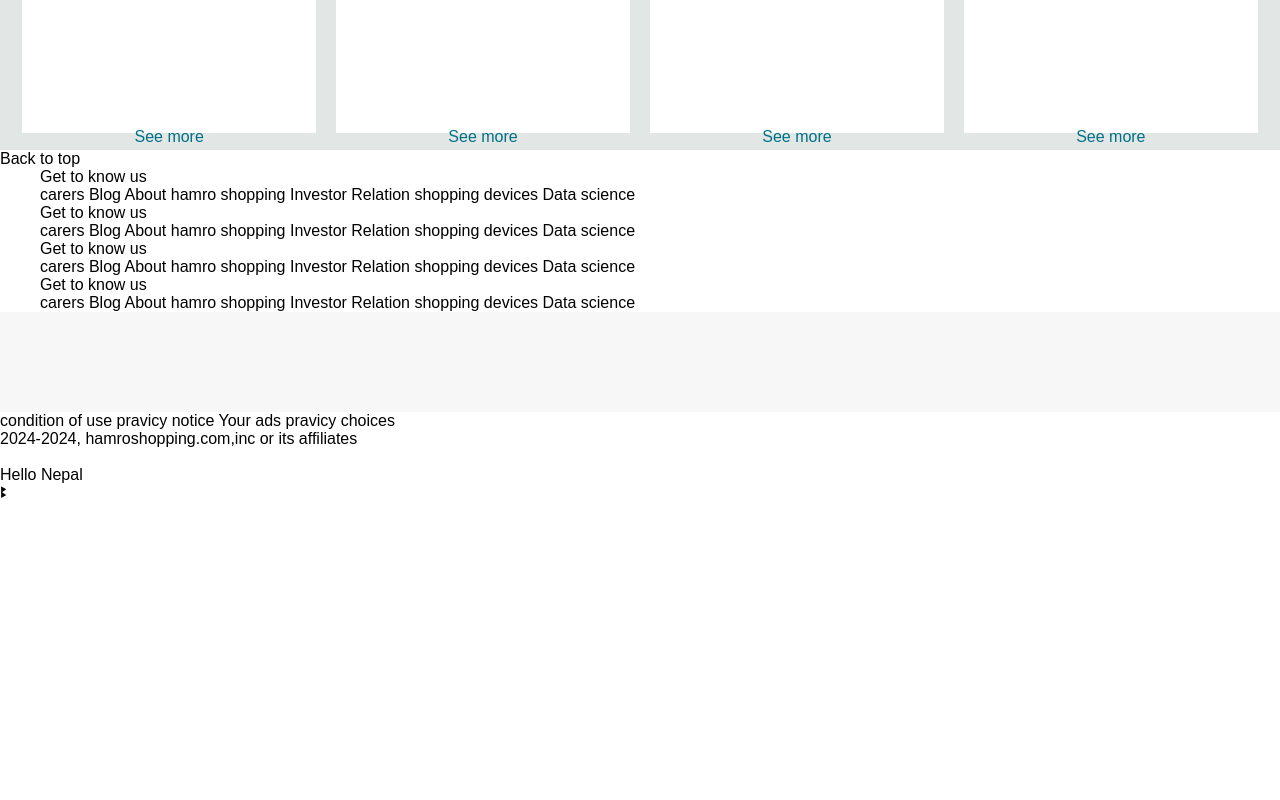
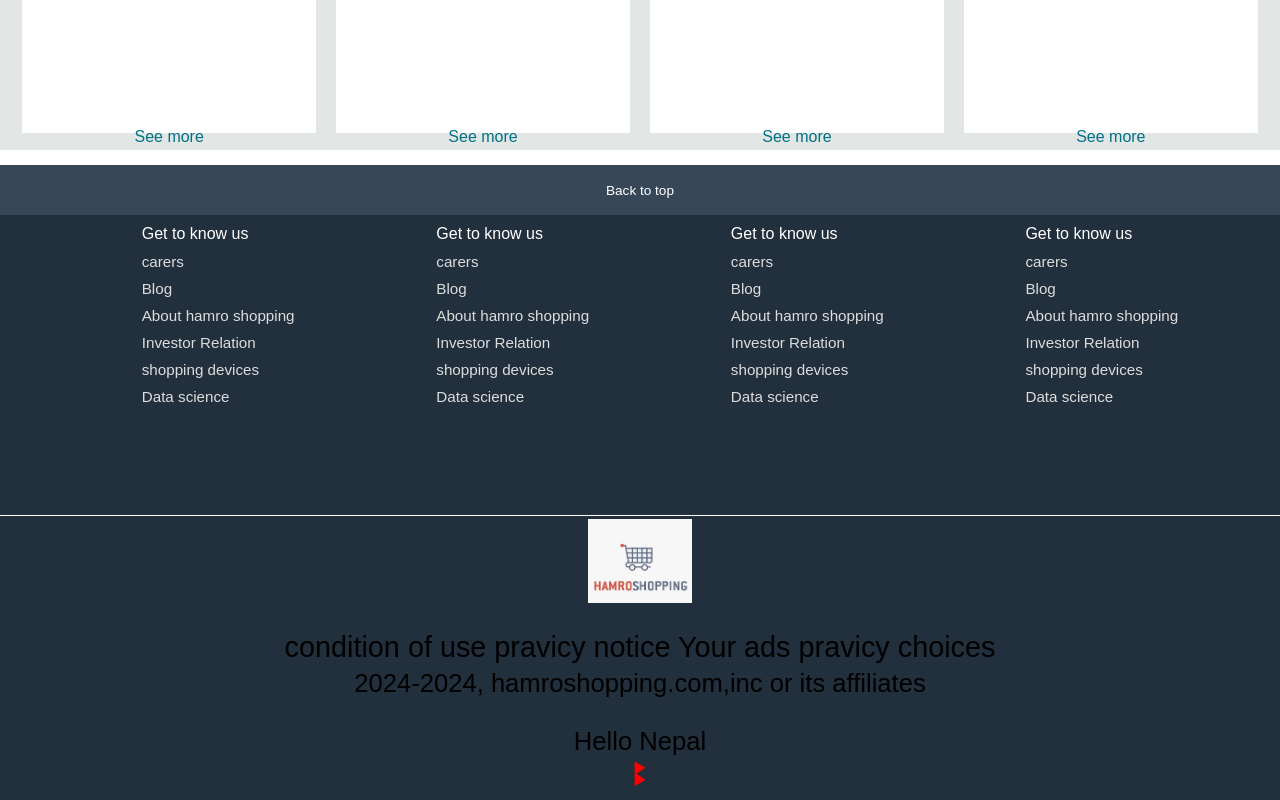
Before and after one commit to nesudip/CSS-Project, a plain HTML site: page index.html in a window 1280 px wide. Shown: the part 1234-2034 px from the top of the page. Before the commit the page ends 1736 px from the top, so only its background shows below. Drawn offline with Linux system fonts and the light colour scheme.

Commit message:
css code of website

```diff
--- a/style.css
+++ b/style.css
@@ -24,9 +24,11 @@
 
 .logo{
     background-image: url("top.JPEG");
-    height: 100px;
+    height: auto;
     width: 100%;
     background-size: cover;
+    align-items: center;
+    padding: 2px;
 }
 
 .border{
@@ -203,3 +205,78 @@ span{
 .box-content p {
     color: #007185;
 }
+
+/* footer */
+footer{
+    margin-top: 15px;
+}
+.foot-panel1 {
+    background-color: #374758;
+    color: white;
+    height: 50px;
+    display: flex;
+    justify-content: center;
+    align-items: center;
+    font-size: 0.85rem;
+}
+ .foot-panel2 {
+    background-color: #222f3d;
+    color: white;
+    height: 300px;
+    display: flex;
+    justify-content: space-evenly;
+ }
+
+ ul {
+    margin-top: 10px;
+ }
+ ul a {
+     display: block;
+     font-size: 0.95rem;
+     margin-top: 10px;
+     color: #dddddd;
+
+ }
+
+ .foot-panel3 {
+    background-color: #222f3d;
+    color: white;
+    border-top: 0.15px solid white;
+    height: 90px;
+    display: flex;
+    justify-content: center;
+    align-items: center;
+}
+
+.logo {
+    background-image: url("top.JPEG");
+    height: 80px;
+    width: 100px;
+    background-size: cover;
+    w
+}
+
+.foot-panel4 {
+    background-color: #222f3d;
+    color:white,
+    display
+}
+
+.pages {
+    font-size: 1.8rem;
+    text-align: center;
+    padding-top: 25px;
+}
+
+.copyright {
+    padding: 5px;
+    font-size: 1.6rem;
+    text-align: center;
+    display: block;
+
+}
+
+.flag{
+    color: red;
+    font-size: 2.1rem;
+}
```
